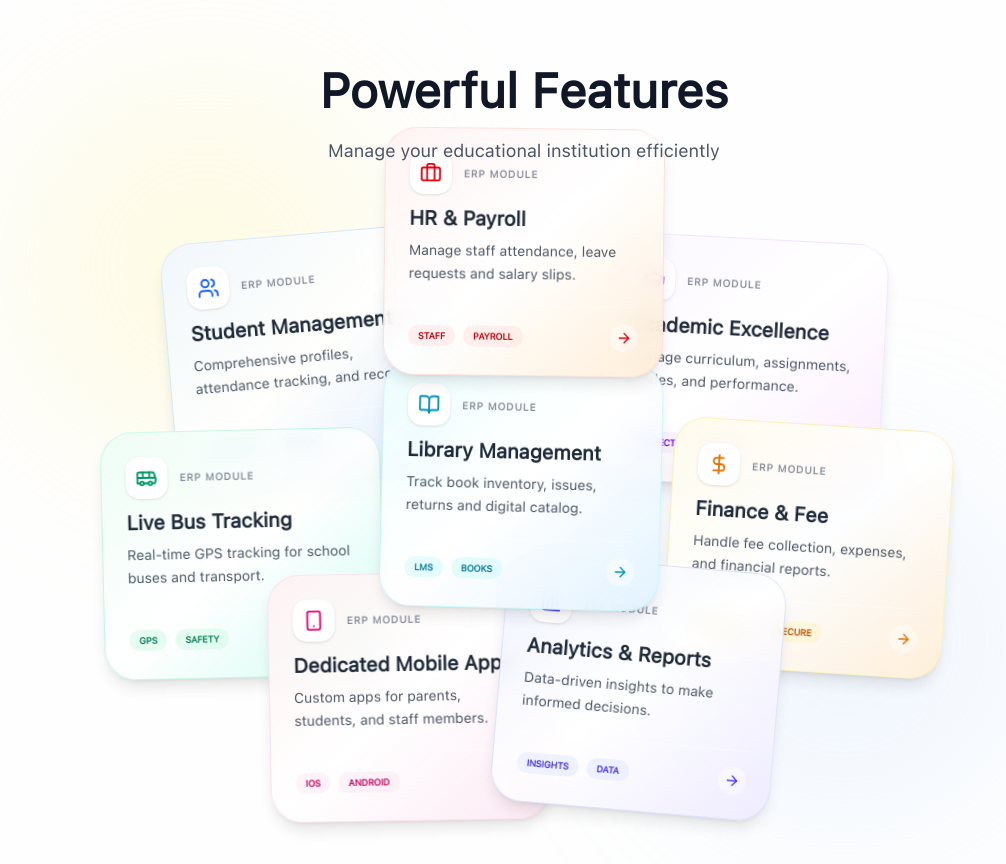
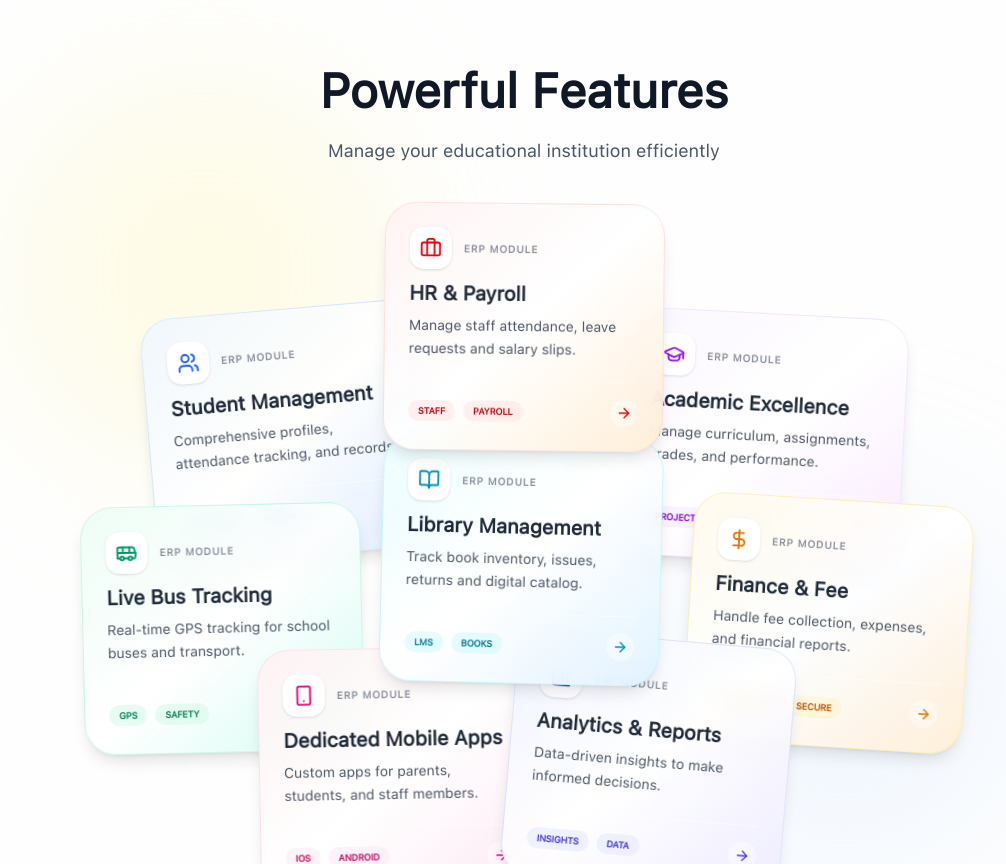
Before and after one commit to prashantyadav07/sfrontend, a React app: page / in a window 1280 px wide. Shown: the part 1820-2684 px from the top of the page, without its empty margins (116-1122 px from the left). Built offline with nearby package versions, Linux system fonts and the light colour scheme; the HTML template or start-up script is replaced by a standard one; a web font is replaced by a local one.

Commit message:
some changes in the features section

```diff
--- a/src/components/sections/FeaturesSection.jsx
+++ b/src/components/sections/FeaturesSection.jsx
@@ -96,33 +96,33 @@ const features = [
   }
 ];
 
-// --- 1. DESKTOP POSITIONS (BALANCED CLUSTER) ---
-// Brought closer (X range reduced from 380 to 280)
-// Added a center card and a top peak to fill gaps
+// --- 1. DESKTOP POSITIONS (Perfectly Balanced) ---
+// Y Adjusted: Moved UP by 50px compared to last version.
+// Original "Top Peak" overlap issue solved, but not too low anymore.
 const desktopPositions = [
-  { x: -220, y: -160, r: -4 }, // Top Left
-  { x: 220, y: -160, r: 3 },   // Top Right
-  { x: -280, y: 30, r: -2 },   // Mid Left (Outer)
-  { x: 280, y: 30, r: 2 },     // Mid Right (Outer)
-  { x: -110, y: 170, r: -3 },  // Bottom Left (Inner)
-  { x: 110, y: 170, r: 3 },    // Bottom Right (Inner)
-  { x: 0, y: -40, r: 0 },      // DEAD CENTER (Fills the gap)
-  { x: 0, y: -270, r: 0 },     // TOP PEAK (Creates height)
+  { x: -240, y: -110, r: -4 },  // Top Left
+  { x: 240,  y: -110, r: 3 },   // Top Right
+  { x: -300, y: 80,   r: -2 },  // Mid Left (Outer)
+  { x: 300,  y: 80,   r: 2 },   // Mid Right (Outer)
+  { x: -120, y: 220,  r: -3 },  // Bottom Left (Inner)
+  { x: 120,  y: 220,  r: 3 },   // Bottom Right (Inner)
+  { x: 0,    y: 10,   r: 0 },   // DEAD CENTER
+  { x: 0,    y: -220, r: 0 },   // TOP PEAK (Just below text now)
 ];
 
-// --- 2. TABLET POSITIONS (TIGHTER GRID) ---
+// --- 2. TABLET POSITIONS (Slight Adjustment) ---
 const tabletPositions = [
-  { x: -160, y: -280, r: -3 },
-  { x: 160, y: -280, r: 3 },
-  { x: -200, y: -80, r: 2 },
-  { x: 200, y: -80, r: -2 },
-  { x: -160, y: 120, r: -3 },
-  { x: 160, y: 120, r: 3 },
-  { x: 0, y: 300, r: 0 },     // Bottom
-  { x: 0, y: -420, r: 0 },    // Top
+  { x: -160, y: -220, r: -3 },
+  { x: 160,  y: -220, r: 3 },
+  { x: -200, y: -20,  r: 2 },
+  { x: 200,  y: -20,  r: -2 },
+  { x: -160, y: 180,  r: -3 },
+  { x: 160,  y: 180,  r: 3 },
+  { x: 0,    y: 360,  r: 0 },
+  { x: 0,    y: -360, r: 0 },
 ];
 
-// --- 3. MOBILE POSITIONS (VERTICAL STACK) ---
+// --- 3. MOBILE POSITIONS (Unchanged) ---
 const mobilePositions = [
   { x: 0, y: -560, r: -2 },
   { x: 0, y: -400, r: 2 },
@@ -165,7 +165,8 @@ const SchoolFeatures = () => {
     return mobilePositions[safeIndex];
   };
 
-  const containerHeight = screenMode === 'mobile' ? 'h-[1400px]' : screenMode === 'tablet' ? 'h-[900px]' : 'h-[650px]';
+  // Adjusted Height back to normal range
+  const containerHeight = screenMode === 'mobile' ? 'h-[1400px]' : screenMode === 'tablet' ? 'h-[900px]' : 'h-[700px]';
 
   return (
     <div className="w-full bg-[#FEFEFE] flex flex-col items-center justify-start relative p-4 py-10 md:py-20 overflow-hidden">
@@ -192,7 +193,7 @@ const SchoolFeatures = () => {
             const pos = getPosition(idx);
 
             const isEven = idx % 2 === 0;
-            const floatX = isEven ? 10 : -10; // Reduced float distance slightly for cleaner look
+            const floatX = isEven ? 10 : -10;
             const floatY = isEven ? -10 : 10;
 
             return (
@@ -219,7 +220,7 @@ const SchoolFeatures = () => {
                   opacity: { duration: 0.8 },
                   scale: { duration: 0.8 }
                 }}
-                whileHover={{ scale: 1.05, zIndex: 50 }}
+                whileHover={{ scale: 1.05, zIndex: 50, transition: { duration: 0.2 } }}
                 className={`
                   absolute
                   bg-gradient-to-br ${feature.gradient}
@@ -256,7 +257,7 @@ const SchoolFeatures = () => {
                        </span>
                      ))}
                    </div>
-                   <div className="p-1.5 rounded-full bg-white/40 group-hover:bg-white transition-colors">
+                   <div className="p-1.5 rounded-full bg-white/40 group-hover:bg-white transition-colors cursor-pointer">
                       <ArrowRight className={`w-4 h-4 ${feature.iconColor}`} />
                    </div>
                 </div>
```
